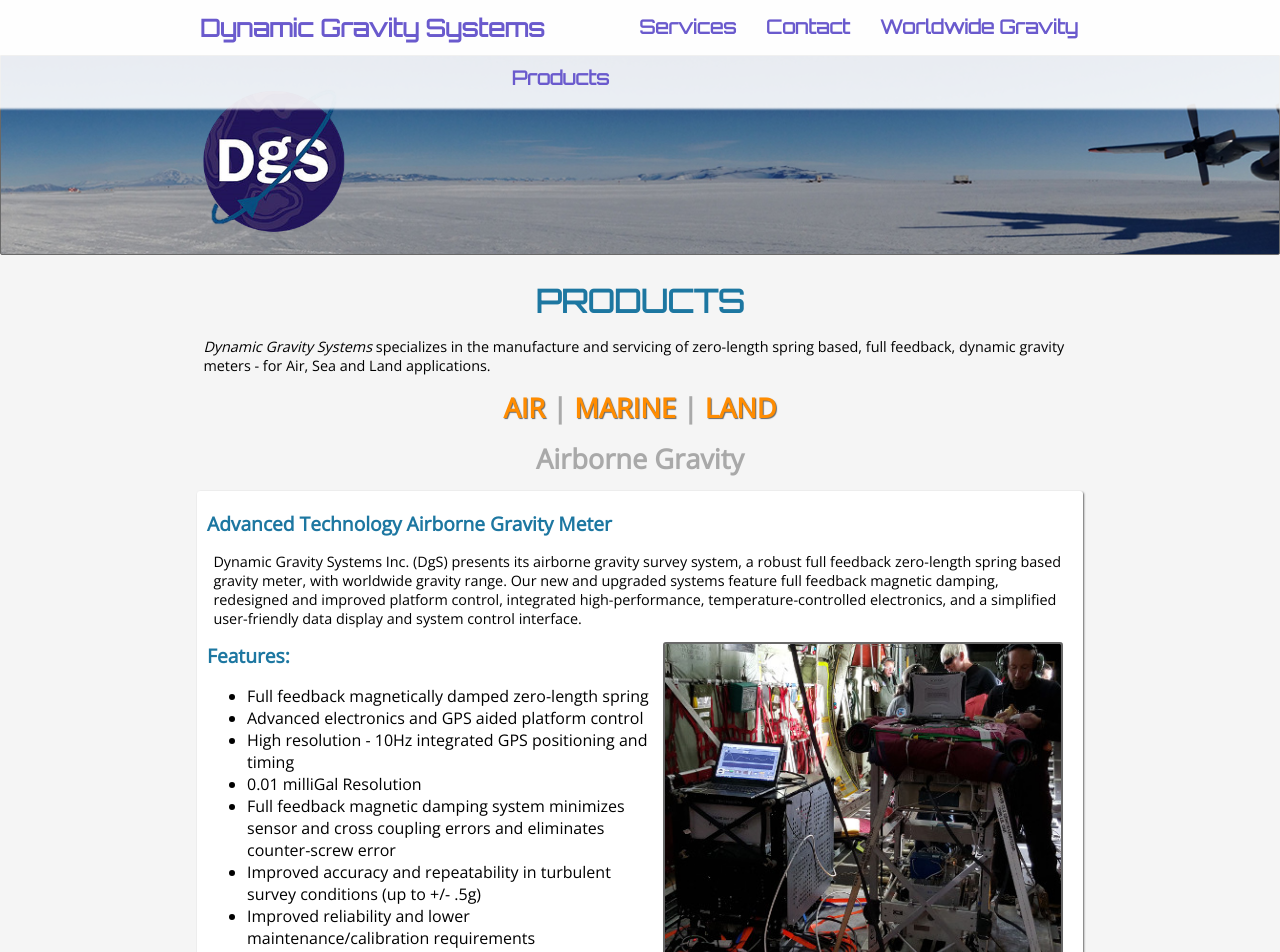
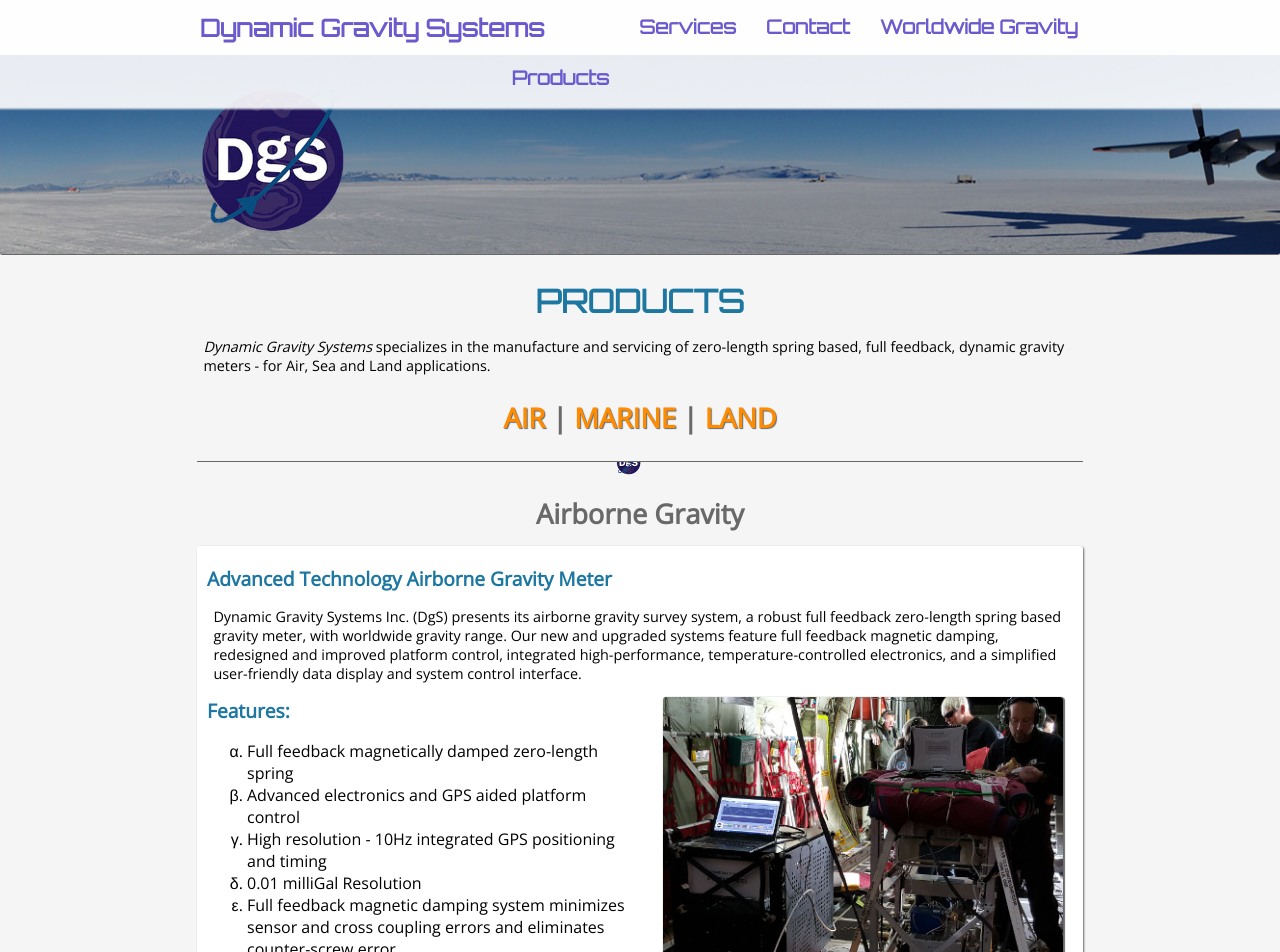
Before and after one commit to DynamicGravitySystems/DgS-WWW, a Jekyll site: the page built from _pages/01_products.md, in a window 1280 px wide and 1400 px high. Shown: the top 952 px of the window. Built offline with Jekyll 4.4.1, drawn with Linux system fonts in a browser that asks for light colours.

Commit message:
Style and content updates.

```diff
--- a/_pages/01_products.md
+++ b/_pages/01_products.md
@@ -9,8 +9,12 @@
 
 ## [AIR][airborne] | [MARINE][marine] | [LAND][land] ##
 {:.center-text .navbox}
+
+---
+{:.dgs}
+
 ## Airborne Gravity ##
-{:.center-text}
+{:.center-text #air}
 
 <div class="section" markdown="1">
 #### Advanced Technology Airborne Gravity Meter ####
@@ -18,7 +22,8 @@
 Dynamic Gravity Systems Inc. (DgS) presents its airborne gravity survey system, a robust full feedback zero-length spring based gravity meter, with worldwide gravity range.
 Our new and upgraded systems feature full feedback magnetic damping, redesigned and improved platform control, integrated high-performance, temperature-controlled electronics, and a simplified user-friendly data display and system control interface.
 
-![Airborne Gravity Meter](/images/img2.jpg){:.right}
+
+[![Airborne Gravity Meter](/images/img2.jpg){:.right}][IMG2]{:data-lightbox="image2"}
 
 #### Features: ####
 * Full feedback magnetically damped zero-length spring
@@ -51,7 +58,7 @@
 {:.toplink}
 </div>
 
-# Marine Gravity #
+## Marine Gravity ##
 {:.center-text}
 <div class="section" markdown="1">
 
@@ -71,7 +78,7 @@
 {:.toplink}
 </div>
 
-# Land Gravity #
+## Land Gravity ##
 {:.center-text}
 <div class="section" markdown="1">
 
@@ -111,3 +118,4 @@
 [airborne]: #airborne-gravity
 [marine]: #marine-gravity
 [land]: #land-gravity
+[IMG2]: /images/img2.jpg
--- a/_sass/_article.scss
+++ b/_sass/_article.scss
@@ -1,17 +1,24 @@
+@mixin box-shadow($h, $v) {
+    box-shadow: $h $v 1px 1px $dark;
+}
+
 article {
     min-height: 200px;
     margin: auto;
     margin-top: 5px;
-    margin-bottom: 5px;
     padding: 5px 5px 10px 5px;
     background-color: $light;
 
     div.section {
         position: relative;
         padding: 10px;
+        margin-bottom: -55px;
         background-color: $white;
         border-radius: 3px;
         box-shadow: 1px 1px 2px $dark;
+    }
+    div.section:last-of-type {
+        margin-bottom: 10px;
     }
     .section::before,
     .section::after {
@@ -43,9 +50,11 @@
     }
     .right {
         float: right;
+        margin-left: 30px;
     }
     .left {
         float: left;
+        margin-right: 30px;
     }
     p, a, li, span, h2, h3, h4 {
         font-family: $bodyFont;
@@ -63,7 +72,11 @@
     h2 {
         font-weight: bold;
         font-size: 1.7em;
-        color: $gray;
+        color: $dark;
+        padding-top: 55px;
+    }
+    h2:first-of-type, h2#air {
+        padding-top: 10px;
     }
     h2 > a {
         text-shadow: 1px 1px 1px $dark;
@@ -77,6 +90,20 @@
         font-weight: bold;
         font-size: 1.2em;
         color: $primaryColor;
+    }
+    hr.dgs {
+        margin-top: 25px;
+        margin-bottom: -20px;
+        border: none;
+        border-top: solid 1px $dark;
+        text-align: center;
+    }
+    hr.dgs:after {
+        content: url('/images/logo-small.png');
+        display: inline-block;
+        position: relative;
+        top: -12px;
+        left: -12px;
     }
     p {
         font-size: .9em;
@@ -103,12 +130,21 @@
     }
     img {
         display: inline;
-        border: 2px solid $dark;
         border-radius: 3px;
         max-width: 400px;
         max-height: 400px;
         margin: 0 10px 0 10px;
+        @include box-shadow(1px, 1px);
     }
+
+    ul {
+        list-style: lower-greek;
+        /*li:before {
+            content: "\2014  ";
+        }*/
+    }
+
+
     @media only screen and (max-width: 650px) {
         img {
             display: none;
@@ -118,6 +154,6 @@
 article#home {
     margin-top: 20px;
     border: none;
-    box-shadow: -3px -3px 3px 2px $gray;
+    @include box-shadow(1px, 1px);
     background-color: $bgColor;
 }
--- a/_sass/_header.scss
+++ b/_sass/_header.scss
@@ -11,7 +11,8 @@
     background-size: cover;
     background-position: 0px;
     background-repeat: no-repeat;
-    border: 1px solid $dark;
+    border: none;
+    border-bottom: 1px solid $dark;
     border-radius: 0 0 2px 2px;
     .container {
         width: $bodyWidth;
--- a/_sass/_main.scss
+++ b/_sass/_main.scss
@@ -9,24 +9,25 @@
 
     div.home {
         display: flex;
+        flex-flow: row wrap;
+        justify-content: space-around;
         width: 100%;
         position: relative;
-        flex-flow: row wrap;
-        justify-content: space-around;
+
         a.container {
             /* width: 250px;
             height: 250px; */
             min-width: 250px;
             min-height: 250px;
             max-height: 350px;
-            border: 2px solid $dark;
+            border: 1px solid $dark;
+            border-radius: 0 0 3px 3px;
             margin: 5px;
             flex: 1 1 auto;
             object-fit: contain;
             vertical-align: middle;
             background-size: cover;
             background-repeat: no-repeat;
-            border-radius: 3px;
             text-decoration: none;
 
             &:visited {
```
Also changed, not shown: other parts of _pages/01_products.md (+2 -0 lines), index.md (+4 -1 lines), images/logo-small.png (added).
